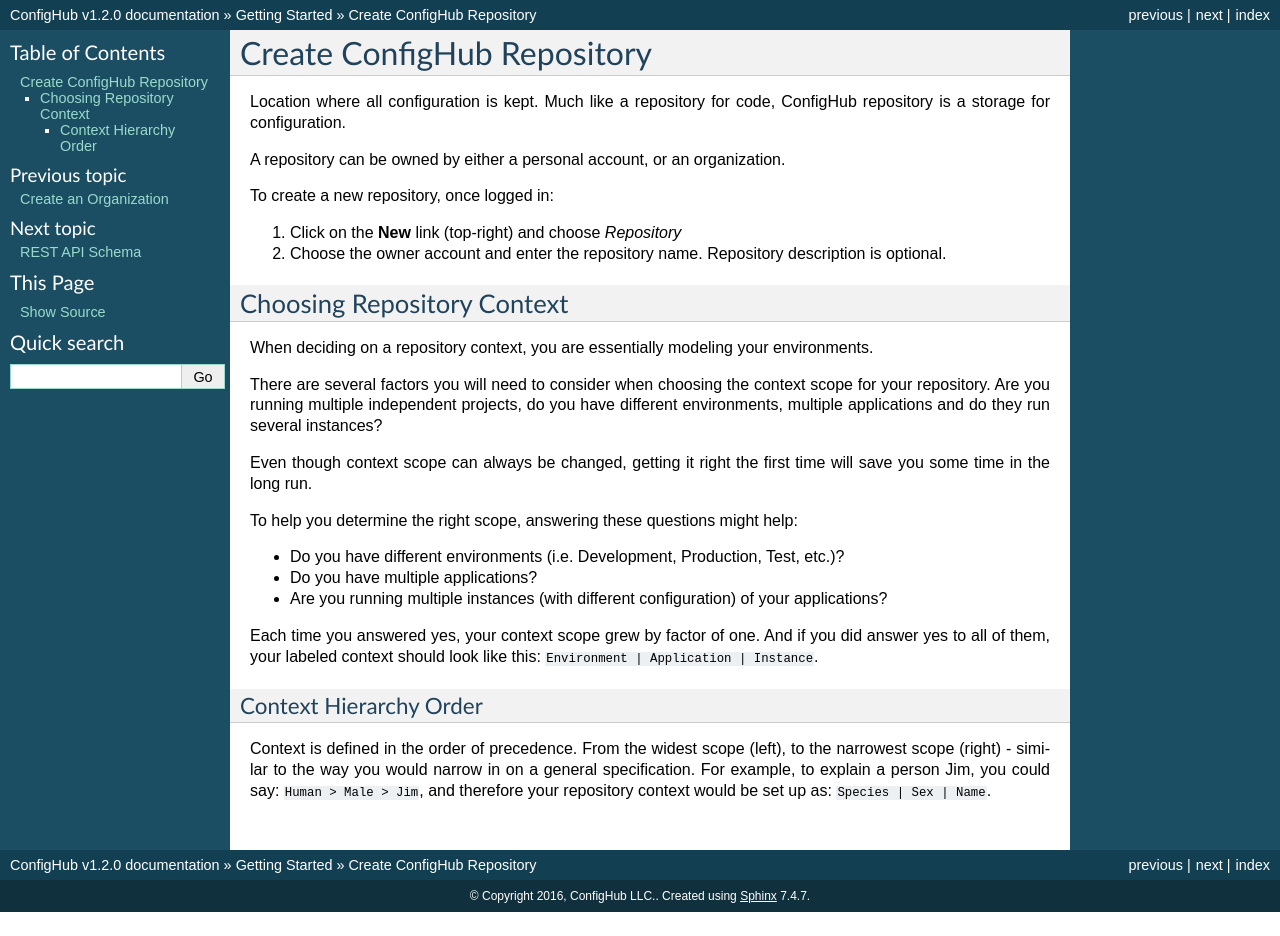
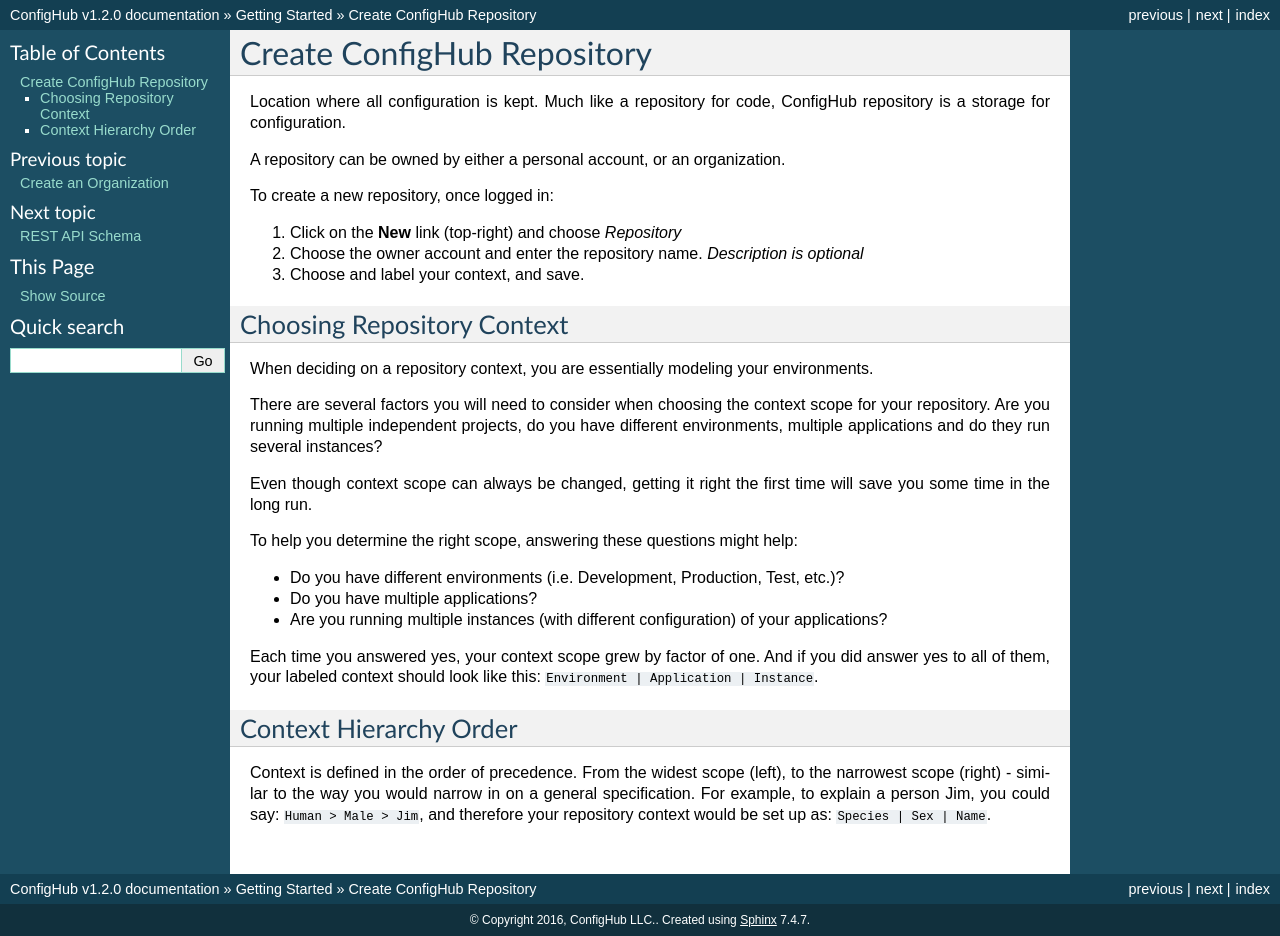
Before and after one commit to ConfigHubPub/Docs, a Sphinx documentation site: the page built from documentation/pages/getting_started/create_repository.rst, in a window 1280 px wide. Built offline with Sphinx 7.4.7, drawn with Linux system fonts in a browser that asks for light colours; before the commit the page ends 912 px from its top, so only the background shows below that.

Commit message:
converting documentation

```diff
--- a/documentation/pages/getting_started/create_repository.rst
+++ b/documentation/pages/getting_started/create_repository.rst
@@ -12,10 +12,11 @@ A repository can be owned by either a personal account, or an organization.
 To create a new repository, once logged in:
 
 #. Click on the **New** link (top-right) and choose *Repository*
-#. Choose the owner account and enter the repository name.  Repository description is optional.
+#. Choose the owner account and enter the repository name.  *Description is optional*
+#. Choose and label your context, and save.
+
 
 .. _choosing_context:
-
 
 Choosing Repository Context
 ---------------------------
@@ -42,7 +43,7 @@ yes to all of them, your labeled context should look like this:
 
 
 Context Hierarchy Order
-~~~~~~~~~~~~~~~~~~~~~~~
+-----------------------
 
 Context is defined in the order of precedence. From the widest scope (left), to the
 narrowest scope (right) - similar to the way you would narrow in on a general specification.
```
